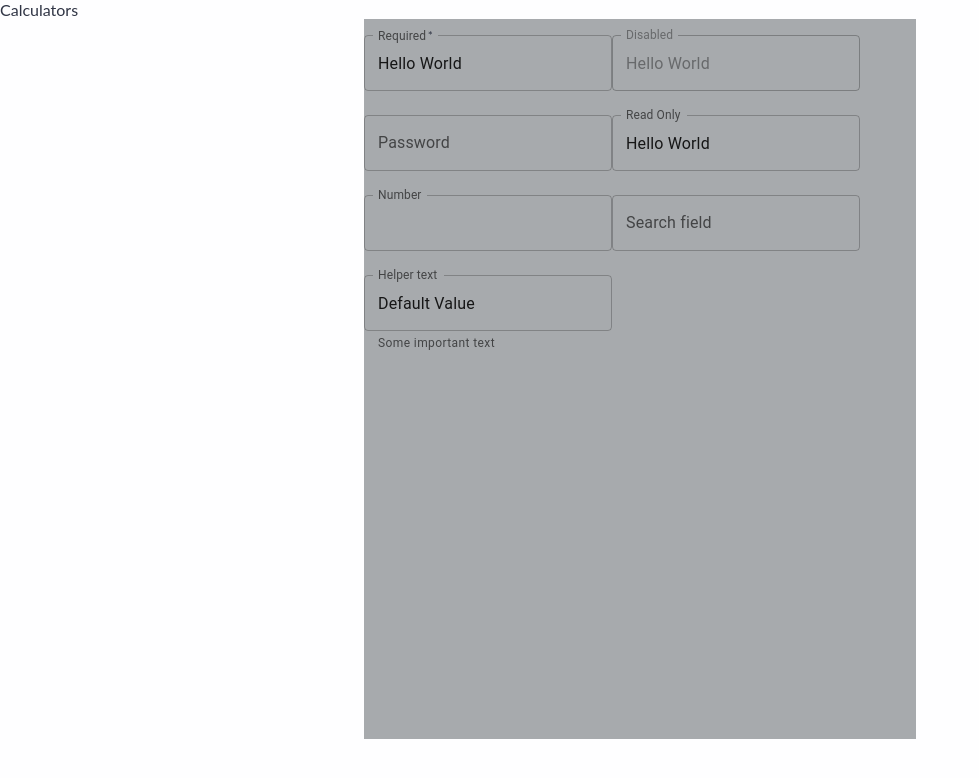
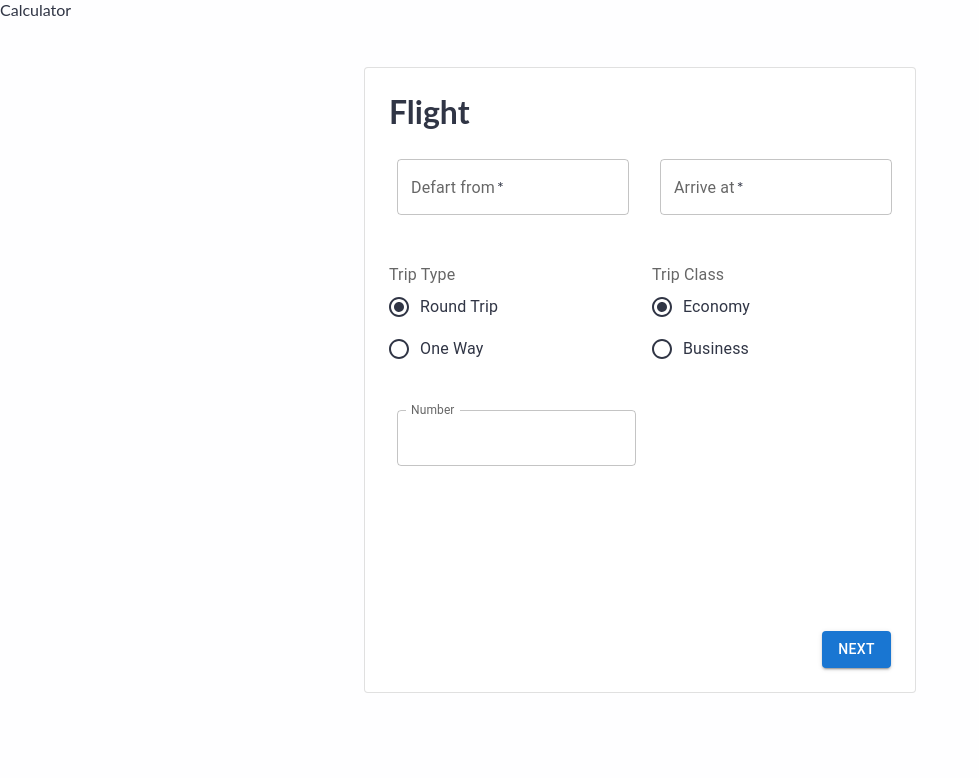
Before and after one commit to TS-energy/tsu-app, a React app in the folder frontend/: page /calculator/pageone in a window 1280 px wide. Shown: the top 778 px of the page, without its empty margins (0-979 px from the left). Built offline with nearby package versions, Linux system fonts and the light colour scheme; the HTML template or start-up script is replaced by a standard one.

Commit message:
modify pageone, and prettier structure

```diff
--- a/frontend/package.json
+++ b/frontend/package.json
@@ -45,6 +45,7 @@
     "@emotion/react": "^11.4.1",
     "@emotion/styled": "^11.3.0",
     "@mui/icons-material": "^5.0.3",
-    "@mui/material": "^5.0.3"
+    "@mui/material": "^5.0.3",
+    "prettier": "^2.4.1"
   }
 }
--- a/frontend/src/calculator/components/App.tsx
+++ b/frontend/src/calculator/components/App.tsx
@@ -1,29 +1,31 @@
-import React,{Component} from 'react'
-import {render} from "react-dom"
-import FormPropsTextFields from './utils/template';
-import { BrowserRouter as Router, Route, Switch } from 'react-router-dom';
-import PageOne from './FirstPage/PageOne';
+import React, { Component } from "react";
+import { render } from "react-dom";
+import FormPropsTextFields from "./utils/template";
+import { BrowserRouter as Router, Route, Switch } from "react-router-dom";
+import PageOne from "./FirstPage/PageOne";
 
 export default class App extends Component {
-    constructor(props:any) {
-        super(props)
+  constructor(props: any) {
+    super(props);
   }
 
   render() {
-        return(
+    return (
       <Router>
-          {"Calculators"}
+        {"Calculator"}
         <Switch>
-              <Route exact path ='/calculator/' >
+          <Route exact path="/calculator/">
             <p>Nothing important in this page !</p>
             <p>Please go to template page !</p>
           </Route>
-              <Route exact path='/calculator/template' component={()=>FormPropsTextFields()}></Route>
-              <Route path='/calculator/pageone' component={()=>PageOne()}>
-              </Route>
+          <Route
+            exact
+            path="/calculator/template"
+            component={() => FormPropsTextFields()}
+          ></Route>
+          <Route path="/calculator/pageone" component={() => PageOne()}></Route>
         </Switch>
       </Router>
-        )
-
+    );
   }
 }
--- a/frontend/src/calculator/components/FirstPage/PageOne.tsx
+++ b/frontend/src/calculator/components/FirstPage/PageOne.tsx
@@ -1,55 +1,152 @@
-import React,{Component} from 'react'
-import { BrowserRouter as Router, Route, Switch,Link,Redirect
-} from 'react-router-dom';
-import Container from '@mui/material/Container';
-import TextField from '@mui/material/TextField';
+import React, { Component, useState, useEffect } from "react";
+import {
+  BrowserRouter as Router,
+  Route,
+  Switch,
+  Link,
+  Redirect,
+} from "react-router-dom";
+import Container from "@mui/material/Container";
+import TextField from "@mui/material/TextField";
 
+import FormPropsTextFields from "../utils/template";
+import SignUp from "../../../staticInfo/components/SignUp";
+import Box from "@mui/material/Box";
+import Button from "@mui/material/Button";
+import Stack from "@mui/material/Stack";
+import Grid from "@mui/material/Grid";
+import {
+  createTheme,
+  FormControl,
+  FormControlLabel,
+  FormLabel,
+  makeStyles,
+  Paper,
+  Radio,
+  RadioGroup,
+} from "@mui/material";
 
-import FormPropsTextFields from '../utils/template';
-import SignUp from '../../../staticInfo/components/SignUp';
-import Box from '@mui/material/Box';
+// const useStyle = makeStyles((theme: any)=>({
+//   root:{
+//     '& .MuiForControl-root':{
+//       width:'50%',
+//       margin:theme.spacing(1)
+//     }
+//   }
+// }))
 
-const PageOne = ():JSX.Element =>{
-  return(
+// function getStepContent(step: number) {
+//   switch (step) {
+//     case 0:
+//       return <AddressForm />;
+//     case 1:
+//       return <PaymentForm />;
+//     case 2:
+//       return <Review />;
+//     default:
+//       throw new Error('Unknown step');
+//   }
+// }
+
+const steps = ['1', '2', '3'];
+
+const theme = createTheme();
+
+const PageOne = (): JSX.Element => {
+  // const classes=useStyle();
+
+  const [activeStep, setActiveStep] = React.useState(0);
+
+  const handleNext = () => {
+    setActiveStep(activeStep + 1);
+  };
+
+  const handleBack = () => {
+    setActiveStep(activeStep - 1);
+  };
+
+  return (
     <Container maxWidth="sm">
-      <Box component="form"
+       <Paper variant="outlined" sx={{ my: { xs: 3, md: 6 }, p: { xs: 2, md: 3 } }}>
+      <React.Fragment>
+      <h1>Flight</h1>
+      </React.Fragment>
+      <React.Fragment>
+      <Box
+        component="form"
         sx={{
-         bgcolor: 'rgb(167 170 173)', height: '90vh'
+          "& .MuiTextField-root": { m: 1, width: "25ch" },
+          //bgcolor: "rgb(167 170 173)",
+          height: "60vh",
         }}
         noValidate
         autoComplete="off"
+        margin="normal"
       >
-        <div>
+        {/* <form> */}
+        <Grid container spacing={3}>
+          <Grid item xs={6} md={6}>
             <TextField
               required
               id="outlined-required"
-          label="Required"
-          defaultValue="Hello World"
+              label="Defart from"
+              defaultValue=""
               margin="normal"
             />
+          </Grid>
+          <Grid item xs={6} md={6}>
             <TextField
-          disabled
-          id="outlined-disabled"
-          label="Disabled"
-          defaultValue="Hello World"
+              required
+              id="outlined-required"
+              label="Arrive at"
+              defaultValue=""
               margin="normal"
             />
-        <TextField
-          id="outlined-password-input"
-          label="Password"
-          type="password"
-          autoComplete="current-password"
-          margin="normal"
+          </Grid>
+          <Grid item xs={6} md={6}>
+            <FormControl component="fieldset" margin="normal">
+              <FormLabel component="legend">Trip Type</FormLabel>
+              <RadioGroup
+                aria-label="trip"
+                defaultValue="round-trip"
+                name="radio-buttons-group"
+              >
+                <FormControlLabel
+                  value="round-trip"
+                  control={<Radio />}
+                  label="Round Trip"
                 />
-        <TextField
-          id="outlined-read-only-input"
-          label="Read Only"
-          defaultValue="Hello World"
-          margin="normal"
-          InputProps={{
-            readOnly: true,
-          }}
+                <FormControlLabel
+                  value="one-way"
+                  control={<Radio />}
+                  label="One Way"
                 />
+              </RadioGroup>
+            </FormControl>
+          </Grid>
+
+          <Grid item xs={6} md={6}>
+            <FormControl component="fieldset" margin="normal">
+              <FormLabel component="legend">Trip Class</FormLabel>
+              <RadioGroup
+                aria-label="trip-class"
+                defaultValue="economy"
+                name="radio-buttons-group"
+              >
+                <FormControlLabel
+                  value="economy"
+                  control={<Radio />}
+                  label="Economy"
+                />
+                <FormControlLabel
+                  value="business"
+                  control={<Radio />}
+                  label="Business"
+                />
+              </RadioGroup>
+            </FormControl>
+          </Grid>
+          <Grid item xs={8} md={6}>
             <TextField
               id="outlined-number"
               label="Number"
@@ -58,19 +155,32 @@ const PageOne = ():JSX.Element =>{
               InputLabelProps={{
                 shrink: true,
               }}
+              style={{ width: "100%", textAlign: "center" }}
             />
-        <TextField id="outlined-search" label="Search field" type="search" margin="normal"/>
-        <TextField
-          id="outlined-helperText"
-          label="Helper text"
-          defaultValue="Default Value"
-          helperText="Some important text"
-          margin="normal"
-        />
-      </div>
+          </Grid>
+        </Grid>
+        {/* </form> */}
       </Box>
+      </React.Fragment>
+      <React.Fragment>
+      <Box sx={{ display: 'flex', justifyContent: 'flex-end' }}>
+                  {activeStep !== 0 && (
+                    <Button onClick={handleBack} sx={{ mt: 3, ml: 1 }}>
+                      Back
+                    </Button>
+                  )}
+                  <Button
+                    variant="contained"
+                    onClick={handleNext}
+                    sx={{ mt: 3, ml: 1 }}
+                  >
+                    {activeStep === steps.length - 1 ? 'Place order' : 'Next'}
+                  </Button>
+                </Box>
+      </React.Fragment>
+      </Paper>
     </Container>
-  )
-}
+  );
+};
 
 export default PageOne;
--- a/frontend/src/styles/base.css
+++ b/frontend/src/styles/base.css
@@ -25,7 +25,9 @@
 
 * {
   margin: 0;
-    font-family: 'Lato', 'CrimsonText', 'STKaiti', -apple-system, BlinkMacSystemFont, 'Segoe UI', Roboto, Oxygen, Ubuntu, Cantarell, 'Open Sans', 'Helvetica Neue', sans-serif;
+  font-family: "Lato", "CrimsonText", "STKaiti", -apple-system,
+    BlinkMacSystemFont, "Segoe UI", Roboto, Oxygen, Ubuntu, Cantarell,
+    "Open Sans", "Helvetica Neue", sans-serif;
   color: var(--primary-text);
 }
 
@@ -59,7 +61,10 @@ h2 {
     text-decoration: none !important;
 } */
 
-.fas, .far, .fal, .fab {
+.fas,
+.far,
+.fal,
+.fab {
   color: inherit;
 }
 
@@ -131,8 +136,6 @@ img {
   box-shadow: 2px 2px 6px 1px #30354516;
 }
 
-
-
 /***********************************
   Header
 ***********************************/
@@ -201,7 +204,7 @@ header * {
 
 .navbar-item#menu > .info-responsive {
   display: none;
-    color: #5E6D7E;
+  color: #5e6d7e;
   background-color: white;
   font-style: italic;
 }
@@ -329,19 +332,19 @@ header * {
   text-align: center;
 }
 
-.selected{
+.selected {
   background-color: rgb(202, 201, 201);
 }
 
-li{
+li {
   display: block;
-    list-style:none;
+  list-style: none;
 }
-ul{
+ul {
   margin-bottom: 0%;
-    margin:0;
-    padding:0;
-    list-style:none;
+  margin: 0;
+  padding: 0;
+  list-style: none;
 }
 /***********************************
   Footer
@@ -363,7 +366,7 @@ ul{
 }
 
 #footer * {
-    color: #8E9DAE;
+  color: #8e9dae;
 }
 
 #footer #copyright-info {
@@ -371,7 +374,7 @@ ul{
 }
 
 #footer-icon-container i:hover {
-    color: #5E6D7E;
+  color: #5e6d7e;
 }
 
 /***********************************
@@ -436,7 +439,7 @@ ul{
 }
 
 .button.button-text-only:hover {
-    color: var(--main-theme-color)
+  color: var(--main-theme-color);
 }
 
 .header-back-button {
@@ -460,12 +463,12 @@ ul{
   margin-left: 15px;
 }
 
-.button.button-signup{
+.button.button-signup {
   color: var(--main-theme-color);
   border-color: var(--main-theme-color);
   margin-right: 0px;
 }
-.button.button-signin{
+.button.button-signin {
   padding: 0;
   border: none;
 }
```
Also changed, not shown: frontend/src/calculator/components/utils/template.tsx (+4 -4 lines), frontend/src/calculator/index.tsx (+5 -6 lines), frontend/src/staticInfo/components/App.tsx (+10 -11 lines), frontend/src/staticInfo/components/Header.tsx (+21 -14 lines), frontend/src/staticInfo/components/HomePage.tsx (+13 -11 lines), frontend/src/staticInfo/components/SignInSide.tsx (+35 -28 lines), frontend/src/staticInfo/components/SignUp.tsx (+30 -23 lines), frontend/src/staticInfo/index.tsx (+5 -6 lines), 1 other file (tests, documents, lock files or other folders). Lines whose indentation alone changed are shown as unchanged.
